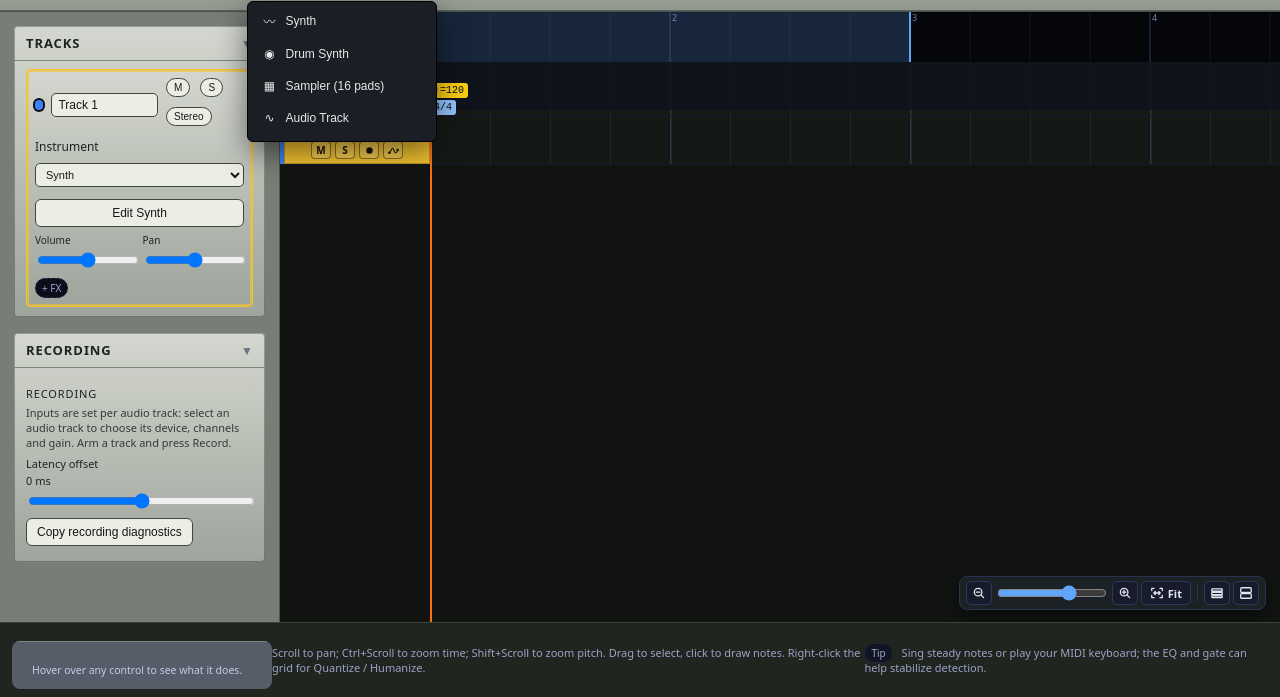
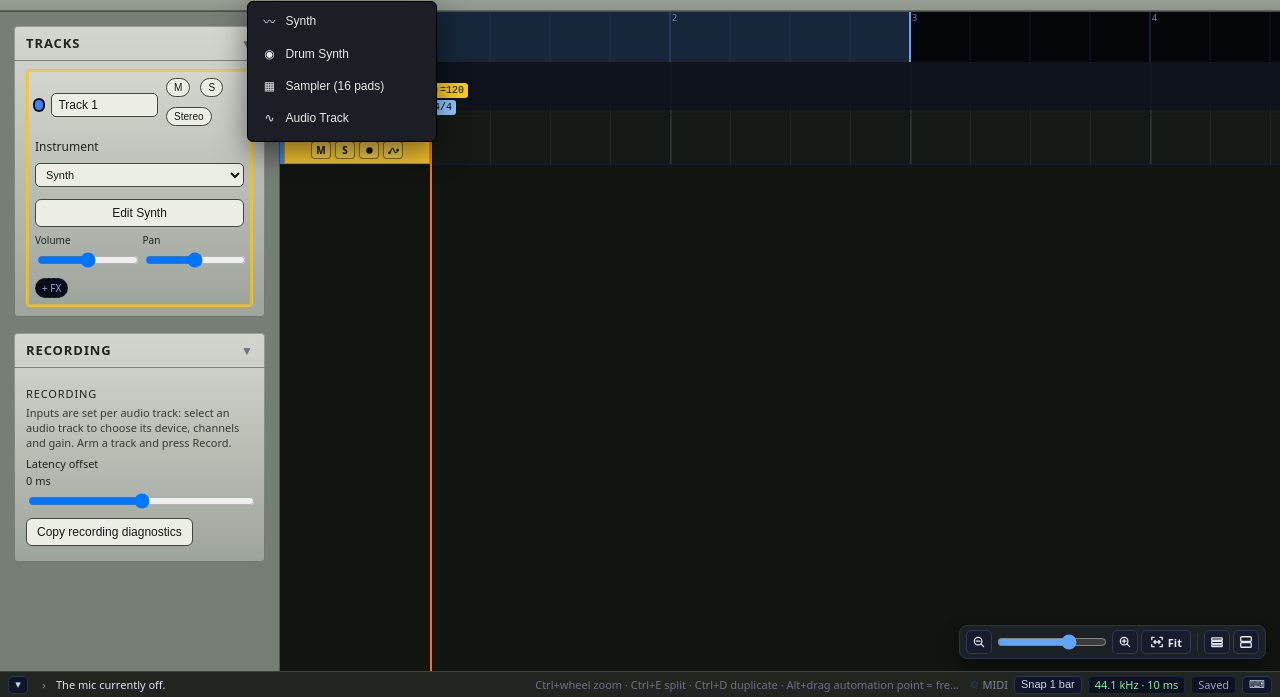
Before and after one commit to jocire/WAW---Web-Audio-Workstation, a plain HTML site: page index.html in a window 1280 px wide. Both pictures are taken after a click on the button "+ Track ▾". Shown: the part 103-800 px from the top of the page. Drawn offline with Linux system fonts and the light colour scheme.

Commit message:
Collapsible status bar replaces the static footer
- One 26 px bar: the latest status message (previously shown only in a
  sidebar panel that is often hidden; problems are highlighted) or the hover
  help, shortcut hints for the current view, and live indicators: REC with
  take time, MIDI input light, Snap (click to change), audio engine state,
  saved / unsaved, collaborators.
- Keyboard shortcut sheet (keyboard button).
- Collapse to a 4 px strip with the toggle tab; remembered.

Co-Authored-By: Claude Opus 5.5 <noreply@anthropic.com>

```diff
--- a/css/waw-ext.css
+++ b/css/waw-ext.css
@@ -465,3 +465,51 @@ body[data-skin="silver"] .seq-zoombar, body[data-skin="ssl"] .seq-zoombar { back
    lanes (1fr has a min-content minimum): keep it to the window so the arrange
    view scrolls inside itself and its right edge (scrollbar, zoom bar) is visible */
 .app > main, #mainArea, #mainArea > .main-view { min-width: 0; }
+
+/* ---------------- status bar (footer) ---------------- */
+footer.global-footer { position: relative; flex: none; }
+.sb-bar {
+  height: 26px; display: flex; align-items: center; gap: 10px; padding: 0 8px;
+  background: #070814; border-top: 1px solid #24263a; color: #9ca3c7; font-size: 11px; min-width: 0;
+}
+body .sb-bar .sb-btn {
+  margin: 0 !important; padding: 0 6px !important; height: 18px; min-width: 20px;
+  display: inline-flex; align-items: center; justify-content: center;
+  border-radius: 4px; border: 1px solid #2a3350; background: #11152a !important; color: #cbd5e1 !important; font-size: 11px; line-height: 1;
+}
+.sb-msg { flex: 1 1 40%; min-width: 0; display: flex; align-items: center; gap: 6px; color: #dbe2f5; }
+.sb-msg-icon { flex: none; width: 12px; text-align: center; opacity: 0.6; }
+.sb-msg-text { overflow: hidden; white-space: nowrap; text-overflow: ellipsis; }
+.sb-msg.is-help { color: #93c5fd; }
+.sb-msg.is-warn { color: #fbbf24; }
+.sb-msg.is-fresh .sb-msg-text { animation: sbFresh 1.2s ease-out; }
+@keyframes sbFresh { from { color: #fff; text-shadow: 0 0 6px rgba(147,197,253,0.8); } }
+.sb-hint { flex: 1 1 35%; min-width: 0; overflow: hidden; white-space: nowrap; text-overflow: ellipsis; opacity: 0.6; text-align: right; }
+.sb-ind { flex: none; display: flex; align-items: center; gap: 6px; }
+.sb-chip { padding: 0 6px; height: 18px; display: inline-flex; align-items: center; border-radius: 4px; background: #0d1120; border: 1px solid #1f2640; white-space: nowrap; font-variant-numeric: tabular-nums; }
+.sb-audio.ok { color: #86efac; }
+.sb-audio.warn { color: #fbbf24; border-color: #a16207; }
+.sb-saved.dirty { color: #fbbf24; }
+.sb-rec { color: #fff; background: #dc2626; border-radius: 4px; padding: 0 6px; height: 18px; display: inline-flex; align-items: center; gap: 4px; animation: padmapBlink 1s steps(2) infinite; font-variant-numeric: tabular-nums; }
+.sb-led { display: inline-flex; align-items: center; gap: 4px; opacity: 0.75; }
+.sb-led i { width: 7px; height: 7px; border-radius: 50%; background: #1e293b; box-shadow: inset 0 0 0 1px #334155; }
+.sb-led.on i { background: #22c55e; box-shadow: 0 0 6px #22c55e; }
+/* collapsed: a thin strip; the toggle stays reachable as a small tab */
+body.sb-collapsed .sb-bar { height: 4px; padding: 0; overflow: visible; gap: 0; }
+body.sb-collapsed .sb-bar > :not(.sb-toggle) { display: none; }
+body.sb-collapsed .sb-bar .sb-toggle { position: absolute; left: 8px; bottom: 4px; height: 16px; border-radius: 4px 4px 0 0; z-index: 40; }
+body[data-skin="silver"] .sb-bar { background: #edf0f4; color: #384152; border-color: #aeb6c2; }
+body[data-skin="silver"] .sb-msg { color: #14171c; }
+body[data-skin="ssl"] .sb-bar { background: #20251f; border-color: #3c433b; }
+/* keyboard shortcut sheet */
+.shortcuts-dialog { width: min(760px, 94vw); max-width: none !important; max-height: 82vh; display: flex; flex-direction: column; }
+.sc-body { overflow: auto; padding: 8px 16px 16px; columns: 2 300px; column-gap: 28px; }
+.sc-body section { break-inside: avoid; margin-bottom: 12px; }
+.sc-body h3 { font-size: 12px; text-transform: uppercase; letter-spacing: 0.05em; opacity: 0.7; margin: 8px 0 6px; }
+.sc-body dl { display: grid; grid-template-columns: auto 1fr; gap: 5px 12px; margin: 0; font-size: 12px; align-items: baseline; }
+.sc-body dt { white-space: nowrap; }
+.sc-body dd { margin: 0; opacity: 0.85; }
+.sc-body kbd { display: inline-block; padding: 1px 5px; border-radius: 4px; border: 1px solid #3b4566; border-bottom-width: 2px; background: #151a2e; font: 600 11px/1.4 ui-monospace, monospace; color: #e2e8f0; }
+.sc-body .sc-sep { opacity: 0.5; margin: 0 2px; }
+.sc-body .sc-note { opacity: 0.7; font-size: 11px; }
+.sb-bar [hidden] { display: none !important; }
--- a/index.html
+++ b/index.html
@@ -707,6 +707,7 @@
 <script src="js/warp.js"></script>
 <script src="js/comp.js"></script>
 <script src="js/collab.js"></script>
+<script src="js/statusbar.js"></script>
 
 </body>
 </html>
--- /dev/null
+++ b/js/statusbar.js
@@ -0,0 +1,225 @@
+// WAW status bar (page footer): latest status message / hover help, shortcut
+// hints for the current view, live indicators (REC, MIDI in, snap, audio
+// engine, saved state, collaborators), a keyboard-shortcut sheet, and a
+// collapse toggle (remembered).
+(function () {
+  "use strict";
+  const LS_COLLAPSED = "waw.statusBarCollapsed";
+  const $ = id => document.getElementById(id);
+
+  const HINTS = {
+    sequencer: "Ctrl+wheel zoom · Ctrl+E split · Ctrl+D duplicate · Alt+drag automation point = free · right-click clip for more",
+    editor: "Click to draw · drag to select · Ctrl+Q quantize · ↑/↓ transpose · ←/→ nudge · Shift+wheel pitch zoom",
+    mixer: "Drag knobs/faders · Shift = fine · double-click = reset · wheel = step",
+    projects: "Save keeps the project in this browser · Export JSON includes the audio",
+  };
+
+  const SHORTCUTS = [
+    ["Transport", [
+      ["Space", "Play / stop (stops recording)"],
+      ["Home / End", "Go to start (loop start) / end"],
+      ["Ctrl+Z / Ctrl+Shift+Z or Ctrl+Y", "Undo / redo"],
+    ]],
+    ["Tracks", [
+      ["Alt+N", "New track"],
+      ["Alt+1 … Alt+9", "Select track 1–9"],
+    ]],
+    ["Arrange view (selected clip)", [
+      ["Ctrl+C / X / V", "Copy / cut / paste clip"],
+      ["Ctrl+D", "Duplicate clip"],
+      ["Ctrl+E", "Split clip at the playhead"],
+      ["Delete", "Delete clip"],
+      ["Ctrl+wheel", "Zoom time"],
+      ["Alt+drag", "Move automation points without snapping"],
+    ]],
+    ["MIDI editor", [
+      ["Ctrl+A", "Select all notes"],
+      ["Ctrl+C / X / V / D", "Copy / cut / paste / duplicate notes"],
+      ["Ctrl+Q", "Quantize (selection or all)"],
+      ["↑ / ↓ (Shift = octave)", "Transpose selection"],
+      ["← / →", "Nudge selection by the grid"],
+      ["Shift+wheel", "Zoom pitch"],
+    ]],
+    ["Playing instruments", [
+      ["A W S E D F T G Y H U J K", "Piano keys (synth tracks)"],
+      ["Z / X", "Octave down / up (synth tracks)"],
+      ["Pad keys (shown on each pad)", "Sampler / Drum Synth pads; Shift = full velocity"],
+      ["Esc", "Finish MIDI / Key Learn"],
+    ]],
+  ];
+
+  let dirty = false;
+  let lastStatus = "";
+  let statusAt = 0;
+  let midiTimer = null;
+
+  function build() {
+    const footer = document.querySelector("footer.global-footer");
+    if (!footer) return;
+    // keep the app's existing #helpText element (app.js holds a reference to it)
+    const helpEl = document.getElementById("helpText");
+    footer.id = "statusBar";
+    footer.innerHTML = `
+      <div class="sb-bar">
+        <button type="button" class="sb-btn sb-toggle" id="sbToggle" title="Collapse the status bar" aria-label="Collapse the status bar">▾</button>
+        <div class="sb-msg" id="sbMsg" aria-live="polite"><span class="sb-msg-icon" id="sbMsgIcon"></span><span class="sb-msg-text" id="sbMsgText"></span></div>
+        <div class="sb-hint" id="sbHint"></div>
+        <div class="sb-ind">
+          <span class="sb-rec" id="sbRec" hidden>● REC <b id="sbRecTime">0:00</b></span>
+          <span class="sb-led" id="sbMidi" title="MIDI input activity"><i></i>MIDI</span>
+          <button type="button" class="sb-btn sb-chip" id="sbSnap" title="Snap / grid for drawing, moving and quantizing">Snap 1/8</button>
+          <span class="sb-chip sb-audio" id="sbAudio" title="Audio engine">Audio off</span>
+          <span class="sb-chip sb-saved" id="sbSaved" title="Project state">Saved</span>
+          <span class="sb-chip sb-peers" id="sbPeers" hidden title="Collaborators in this session"></span>
+          <button type="button" class="sb-btn" id="sbKeys" title="Keyboard shortcuts" aria-label="Keyboard shortcuts">⌨</button>
+        </div>
+      </div>`;
+    if (helpEl) { helpEl.style.display = "none"; footer.appendChild(helpEl); }
+
+    $("sbToggle").addEventListener("click", () => setCollapsed(!document.body.classList.contains("sb-collapsed")));
+    $("sbKeys").addEventListener("click", openShortcuts);
+    $("sbSnap").addEventListener("click", (e) => {
+      const sel = document.getElementById("gridSelect");
+      if (!sel) return;
+      const r = e.currentTarget.getBoundingClientRect();
+      const items = [...sel.options].map(o => ({
+        label: (o.value === sel.value ? "✓ " : "   ") + o.textContent,
+        action: () => { sel.value = o.value; sel.dispatchEvent(new Event("change", { bubbles: true })); refresh(); }
+      }));
+      window.WAWWorkspace?.popupMenu(r.left, r.top - items.length * 28 - 8, items);
+    });
+
+    // status messages (the #status element lives in a sidebar panel that is often hidden)
+    const statusEl = document.getElementById("status");
+    if (statusEl) {
+      new MutationObserver(() => { lastStatus = statusEl.textContent.trim(); statusAt = Date.now(); showMessage(); })
+        .observe(statusEl, { childList: true, characterData: true, subtree: true });
+      lastStatus = statusEl.textContent.trim();
+    }
+    // hover help (written into #helpText by the app's help system)
+    new MutationObserver(showMessage).observe($("helpText"), { childList: true, characterData: true, subtree: true });
+
+    try { setCollapsed(localStorage.getItem(LS_COLLAPSED) === "1", false); } catch (e) {}
+    showMessage();
+    refresh();
+    setInterval(refresh, 250);
+  }
+
+  function setCollapsed(on, save = true) {
+    document.body.classList.toggle("sb-collapsed", on);
+    const t = $("sbToggle");
+    if (t) { t.textContent = on ? "▴" : "▾"; t.title = on ? "Show the status bar" : "Collapse the status bar"; t.setAttribute("aria-label", t.title); }
+    if (save) { try { localStorage.setItem(LS_COLLAPSED, on ? "1" : "0"); } catch (e) {} }
+    window.dispatchEvent(new Event("resize")); // canvases re-measure
+  }
+
+  const DEFAULT_HELP = /^Hover over any control/;
+  function showMessage() {
+    const help = $("helpText")?.textContent.trim() || "";
+    const hovering = help && !DEFAULT_HELP.test(help);
+    const text = hovering ? help : (lastStatus || "Ready.");
+    const msg = $("sbMsgText"), icon = $("sbMsgIcon");
+    if (!msg) return;
+    msg.textContent = text;
+    msg.title = text;
+    icon.textContent = hovering ? "ⓘ" : "›";
+    $("sbMsg").classList.toggle("is-help", !!hovering);
+    // flag problems so they are not missed
+    $("sbMsg").classList.toggle("is-warn", !hovering && /fail|unavailable|could not|not supported|silent|error|no audio/i.test(text));
+    $("sbMsg").classList.toggle("is-fresh", !hovering && Date.now() - statusAt < 1500);
+  }
+
+  function refresh() {
+    // shortcut hints for the current view
+    const view = typeof currentView !== "undefined" ? currentView : "sequencer";
+    const hint = $("sbHint");
+    if (hint) { const h = HINTS[view] || ""; if (hint.textContent !== h) { hint.textContent = h; hint.title = h; } }
+
+    // recording
+    const rec = $("sbRec");
+    if (rec) {
+      const on = typeof isRecording !== "undefined" && isRecording;
+      rec.hidden = !on;
+      if (on && typeof audioCtx !== "undefined" && audioCtx) {
+        const s = Math.max(0, audioCtx.currentTime - recordingStartTime);
+        $("sbRecTime").textContent = `${Math.floor(s / 60)}:${String(Math.floor(s % 60)).padStart(2, "0")}`;
+      }
+    }
+
+    // snap
+    const sel = document.getElementById("gridSelect");
+    const snap = $("sbSnap");
+    if (sel && snap) snap.textContent = "Snap " + (sel.selectedOptions[0]?.textContent || sel.value).replace(" bar", "").replace(/^1$/, "1 bar");
+
+    // audio engine
+    const a = $("sbAudio");
+    if (a) {
+      const ctx = typeof audioCtx !== "undefined" ? audioCtx : null;
+      if (!ctx) { a.textContent = "Audio off"; a.className = "sb-chip sb-audio"; a.title = "The audio engine starts on the first play / click"; }
+      else {
+        const ms = Math.round(((ctx.baseLatency || 0) + (ctx.outputLatency || 0)) * 1000);
+        const ok = ctx.state === "running";
+        a.textContent = ok ? `${(ctx.sampleRate / 1000).toFixed(1)} kHz · ${ms} ms` : `Audio ${ctx.state}`;
+        a.className = "sb-chip sb-audio" + (ok ? " ok" : " warn");
+        a.title = ok ? "Audio engine running (sample rate · output latency)" : "Audio is paused by the browser: click anywhere or press Play";
+      }
+    }
+
+    // saved / unsaved
+    const sv = $("sbSaved");
+    if (sv) { sv.textContent = dirty ? "● Unsaved" : "Saved"; sv.classList.toggle("dirty", dirty); }
+
+    // collaborators
+    const p = $("sbPeers");
+    const st = window.WAWCollab?.state;
+    if (p) {
+      const live = !!st?.room;
+      p.hidden = !live;
+      if (live) p.textContent = `👥 ${st.peers.size + 1}`;
+    }
+    showMessage();
+  }
+
+  function midiActivity() {
+    const led = $("sbMidi");
+    if (!led) return;
+    led.classList.add("on");
+    clearTimeout(midiTimer);
+    midiTimer = setTimeout(() => led.classList.remove("on"), 120);
+  }
+
+  // ---- keyboard shortcut sheet ----
+  /** "Ctrl+C / X / V" -> <kbd>Ctrl+C</kbd> / <kbd>X</kbd> …; descriptive parts stay plain */
+  function keyHtml(k) {
+    return k.split(/(\s\/\s|\sor\s|\s…\s)/).map(tok => {
+      if (/^\s(\/|or|…)\s$/.test(tok)) return `<span class="sc-sep">${tok.trim()}</span>`;
+      const m = /^(\S+)(\s\(.*\))?$/.exec(tok);
+      if (m && m[1].length <= 14 && !/^(Pad|Piano)$/.test(m[1])) return `<kbd>${m[1]}</kbd>${m[2] ? `<span class="sc-note">${m[2]}</span>` : ""}`;
+      return `<span class="sc-note">${tok}</span>`;
+    }).join(" ");
+  }
+  let sheet = null;
+  function openShortcuts() {
+    if (!sheet) {
+      sheet = document.createElement("div");
+      sheet.className = "modal-backdrop";
+      sheet.id = "shortcutsModal";
+      sheet.innerHTML = `<div class="modal-dialog shortcuts-dialog" role="dialog" aria-label="Keyboard shortcuts">
+        <div class="modal-header"><span>Keyboard shortcuts</span><button type="button" class="sc-close" aria-label="Close">×</button></div>
+        <div class="sc-body">${SHORTCUTS.map(([group, rows]) => `<section><h3>${group}</h3><dl>${rows.map(([k, d]) => `<dt>${keyHtml(k)}</dt><dd>${d}</dd>`).join("")}</dl></section>`).join("")}</div>
+      </div>`;
+      document.body.appendChild(sheet);
+      sheet.addEventListener("click", (e) => { if (e.target === sheet || e.target.closest(".sc-close")) sheet.classList.remove("visible"); });
+      document.addEventListener("keydown", (e) => { if (e.code === "Escape" && sheet.classList.contains("visible")) sheet.classList.remove("visible"); });
+    }
+    sheet.classList.add("visible");
+  }
+
+  document.addEventListener("DOMContentLoaded", build);
+
+  window.WAWStatusBar = {
+    markDirty() { dirty = true; },
+    markSaved() { dirty = false; },
+    midiActivity, openShortcuts, setCollapsed
+  };
+})();
```
Also changed, not shown: app.js.
